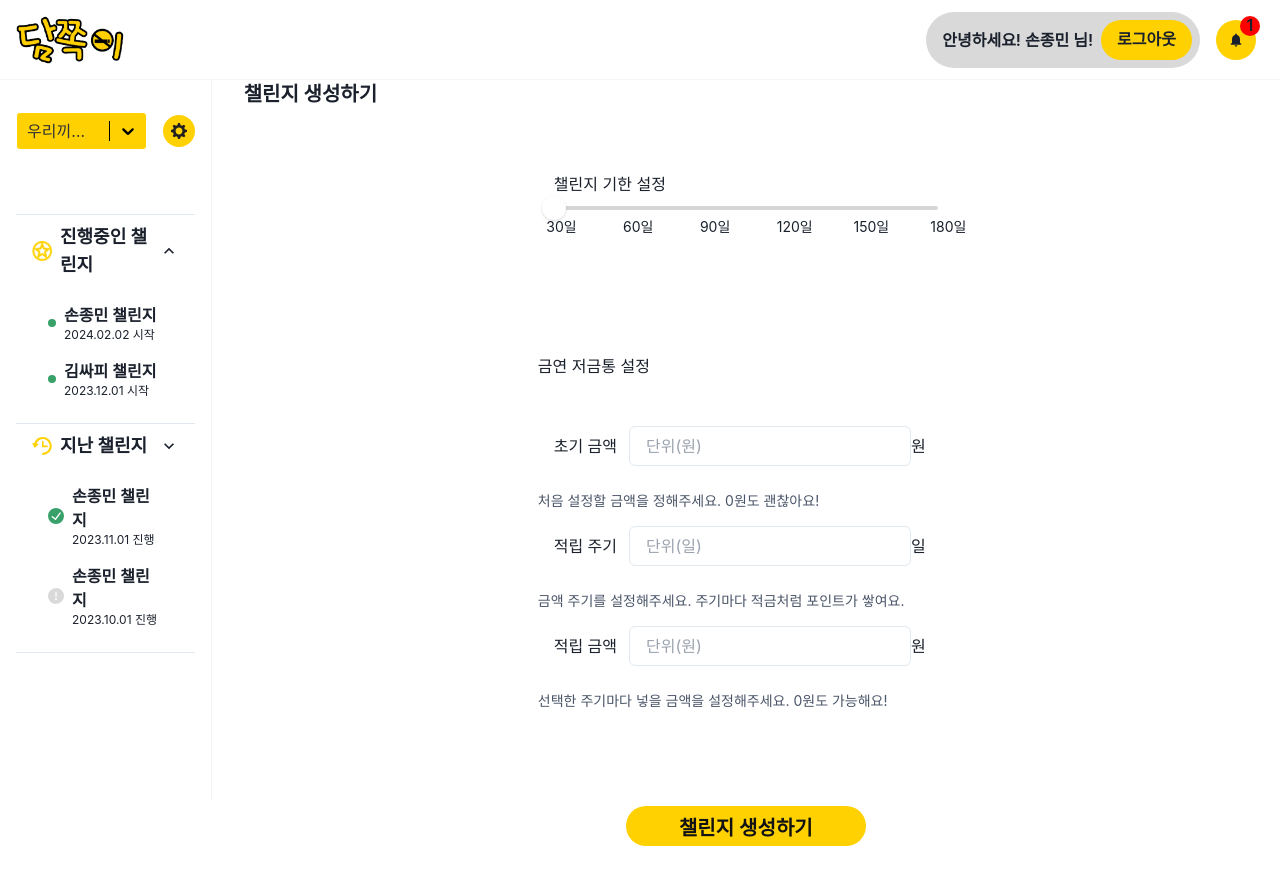
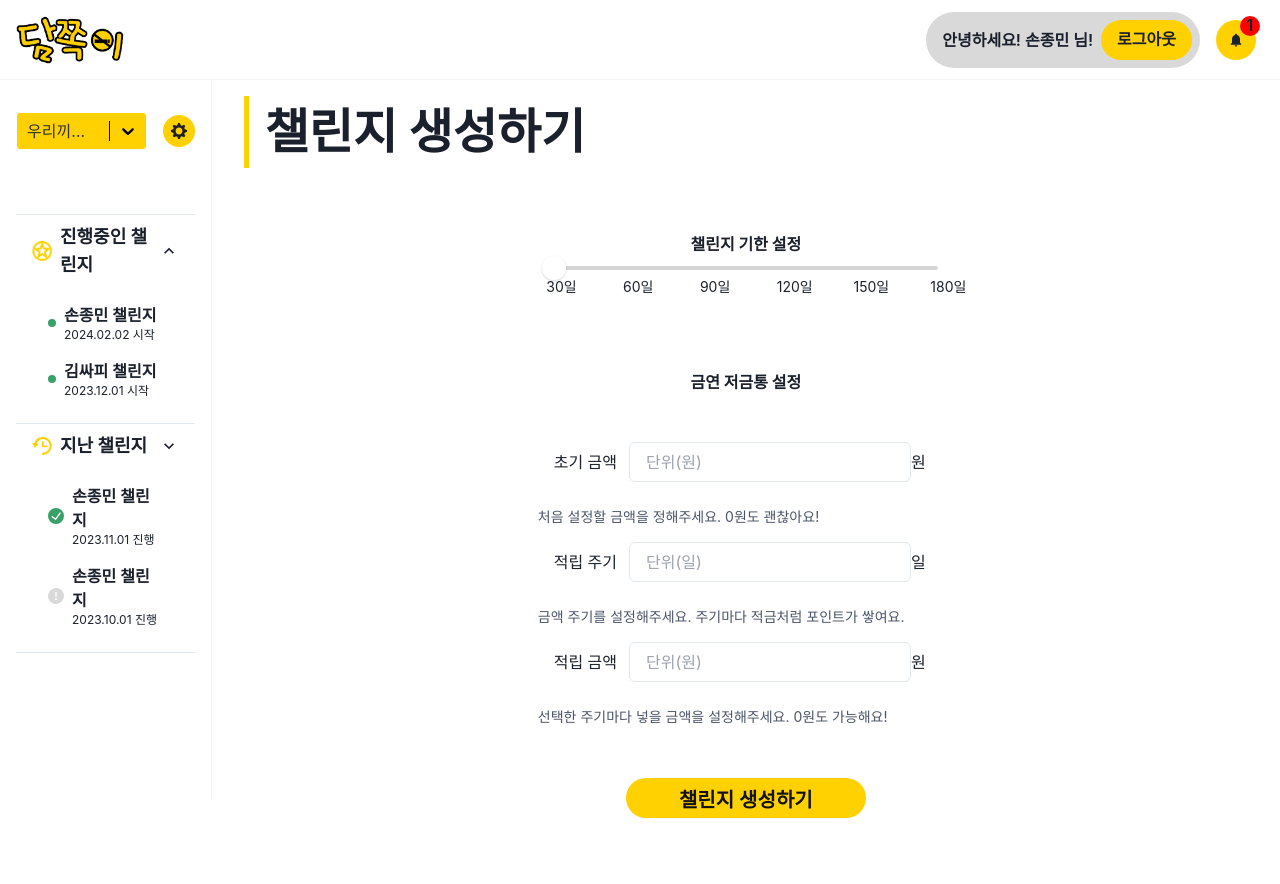
Before and after one commit to damjjok/damjjok, a React (Create React App) app in the folder client/: page /group/1/empty-challenge in a window 1280 px wide. Both pictures are taken after a click on the button "새 챌린지 만들기". Shown: the top 884 px of the page. After the commit the page ends 818 px from the top, so only its background shows below. Built offline with nearby package versions, Linux system fonts and the light colour scheme.

Commit message:
Fix : 챌린지 생성 페이지 수정

```diff
--- a/client/src/components/TitleText.js
+++ b/client/src/components/TitleText.js
@@ -4,7 +4,7 @@ const TitleText = (props) => {
     const { children, ...rest } = props;
     return (
         <>
-            <Text fontWeight={700} borderLeft={"3px solid #FFD100"} paddingLeft={"1rem"} {...rest}>
+            <Text fontWeight={700} borderLeft={"5px solid #FFD100"} paddingLeft={"1rem"} {...rest}>
                 {children}
             </Text>
         </>
--- a/client/src/pages/group-space/group-space-main/empty-challenge/create-challenge/CreateChallenge.js
+++ b/client/src/pages/group-space/group-space-main/empty-challenge/create-challenge/CreateChallenge.js
@@ -1,5 +1,5 @@
 // import NormalButton from "../../../components/button/normalbutton";
-import { useDisclosure } from "@chakra-ui/react";
+import { Text, useDisclosure } from "@chakra-ui/react";
 
 // import { useRecoilState, useRecoilValue } from "recoil";
 // import { challengeState } from "../../../context/Challenge";
@@ -8,6 +8,7 @@ import ChallengeDuration from "./challenge-duration/ChallengeDuration";
 import ChallengeMoney from "./challenge-money/ChallengeMoney";
 // import ChallengeCreateModal from "./challenge-create-modal/ChallengeCreateModal";
 import ChallengeCreateAlert from "./challenge-create-modal/ChallengeCreateAlert";
+import TitleText from "components/TitleText";
 
 function CreateChallenge() {
     const { isOpen, onClose } = useDisclosure();
@@ -16,13 +17,14 @@ function CreateChallenge() {
     // const endDate = useRecoilValue(challengeEndDate);
 
     return (
-        <div className="pb-16 ">
-            <p className="text-xl font-bold">챌린지 생성하기</p>
+        <div>
+            <TitleText className="mt-4" fontSize="3rem">
+                챌린지 생성하기
+            </TitleText>
             <div className="flex flex-col items-center">
                 <ChallengeDuration />
                 <ChallengeMoney />
                 <ChallengeCreateAlert isOpen={isOpen} onClose={onClose} />
-
             </div>
         </div>
     );
--- a/client/src/pages/group-space/group-space-main/empty-challenge/create-challenge/challenge-duration/ChallengeDuration.js
+++ b/client/src/pages/group-space/group-space-main/empty-challenge/create-challenge/challenge-duration/ChallengeDuration.js
@@ -1,10 +1,4 @@
-import {
-  Slider,
-  SliderTrack,
-  SliderFilledTrack,
-  SliderThumb,
-  SliderMark,
-} from "@chakra-ui/react";
+import { Slider, SliderTrack, SliderFilledTrack, SliderThumb, SliderMark, Text } from "@chakra-ui/react";
 import { useRecoilState } from "recoil";
 import { challengeState } from "../../../../../../contexts/Challenge";
 
@@ -24,14 +18,10 @@ function ChallengeDuration() {
 
     return (
         <div className="my-16 min-w-96">
-          <p>챌린지 기한 설정</p>
-          <Slider
-              onChange={handleSliderChange}
-              defaultValue={challenge.duration}
-              min={30}
-              max={180}
-              step={30}
-          >
+            <Text textAlign={"center"} fontWeight={700}>
+                챌린지 기한 설정
+            </Text>
+            <Slider onChange={handleSliderChange} defaultValue={challenge.duration} min={30} max={180} step={30}>
                 <SliderMark value={30} {...labelStyles}>
                     30일
                 </SliderMark>
@@ -47,11 +37,7 @@ function ChallengeDuration() {
                 <SliderMark value={150} {...labelStyles}>
                     150일
                 </SliderMark>
-              <SliderMark
-                  value={180}
-                  {...labelStyles}
-                  className="whitespace-nowrap"
-              >
+                <SliderMark value={180} {...labelStyles} className="whitespace-nowrap">
                     180일
                 </SliderMark>
                 <SliderTrack bg="dam.lightgray">
--- a/client/src/pages/group-space/group-space-main/empty-challenge/create-challenge/challenge-money/ChallengeMoney.js
+++ b/client/src/pages/group-space/group-space-main/empty-challenge/create-challenge/challenge-money/ChallengeMoney.js
@@ -4,6 +4,7 @@ import {
     FormLabel,
     Input,
     FormHelperText,
+    Text,
 } from "@chakra-ui/react";
 import { challengeState } from "../../../../../../contexts/Challenge";
 import { useRecoilState } from "recoil";
@@ -20,8 +21,10 @@ function ChallengeMoney() {
         }));
     };
     return (
-      <div className="my-16">
-          <p>금연 저금통 설정</p>
+        <div className="my-5">
+            <Text textAlign={"center"} fontWeight={700}>
+                금연 저금통 설정
+            </Text>
             <FormControl className="flex flex-col my-8 min-w-lg max-w-lg">
                 <div className="flex items-end p-4">
                     <FormLabel>초기 금액</FormLabel>
@@ -37,9 +40,7 @@ function ChallengeMoney() {
                     />
                     <FormLabel>원</FormLabel>
                 </div>
-              <FormHelperText>
-                  처음 설정할 금액을 정해주세요. 0원도 괜찮아요!
-              </FormHelperText>
+                <FormHelperText>처음 설정할 금액을 정해주세요. 0원도 괜찮아요!</FormHelperText>
                 <div className="flex items-end p-4">
                     <FormLabel>적립 주기</FormLabel>
                     <Input
@@ -53,9 +54,7 @@ function ChallengeMoney() {
                     />
                     <FormLabel>일</FormLabel>
                 </div>
-              <FormHelperText>
-                  금액 주기를 설정해주세요. 주기마다 적금처럼 포인트가 쌓여요.
-              </FormHelperText>
+                <FormHelperText>금액 주기를 설정해주세요. 주기마다 적금처럼 포인트가 쌓여요.</FormHelperText>
                 <div className="flex items-end p-4">
                     <FormLabel>적립 금액</FormLabel>
                     <Input
@@ -69,9 +68,7 @@ function ChallengeMoney() {
                     />
                     <FormLabel>원</FormLabel>
                 </div>
-              <FormHelperText>
-                  선택한 주기마다 넣을 금액을 설정해주세요. 0원도 가능해요!
-              </FormHelperText>
+                <FormHelperText>선택한 주기마다 넣을 금액을 설정해주세요. 0원도 가능해요!</FormHelperText>
             </FormControl>
         </div>
     );
```
Lines whose indentation alone changed are shown as unchanged.
